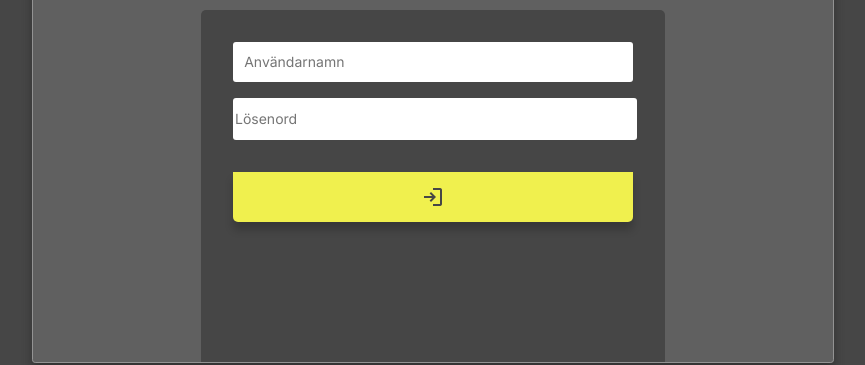
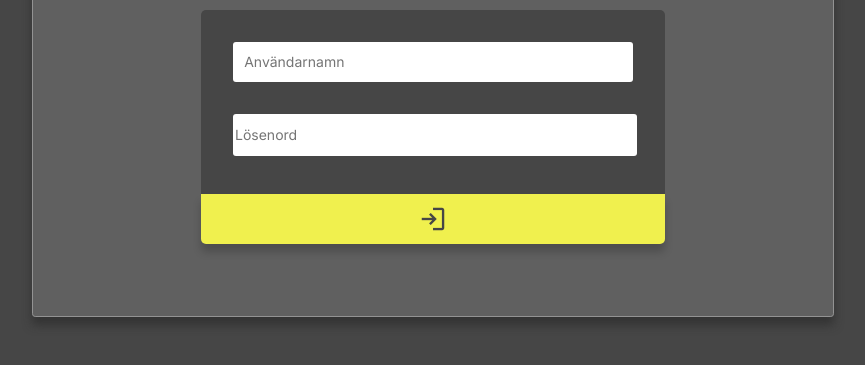
Before and after one commit to jenniferchristine/moment4.2, a website built with Parcel: page src/index.html in a window 1280 px wide. Shown: the part 323-688 px from the top of the page, without its empty margins (207-1072 px from the left). Built offline with nearby package versions, Linux system fonts and the light colour scheme.

Commit message:
trying to change btn

```diff
--- a/src/index.html
+++ b/src/index.html
@@ -35,10 +35,10 @@
                     <input type="password" name="password" id="password" placeholder="Lösenord">
                     <div id="passwordError" class="error-message"></div>
                 </div>
-                <div>
-                    <button id="submitBtn" type="submit" form="login-form" class="material-symbols-outlined">login</button>
-                </div>
             </form>
+            <div id="submitBtn">
+                <button class="material-symbols-outlined">login</button>
+            </div>
         </div>
     </main>
 
```
